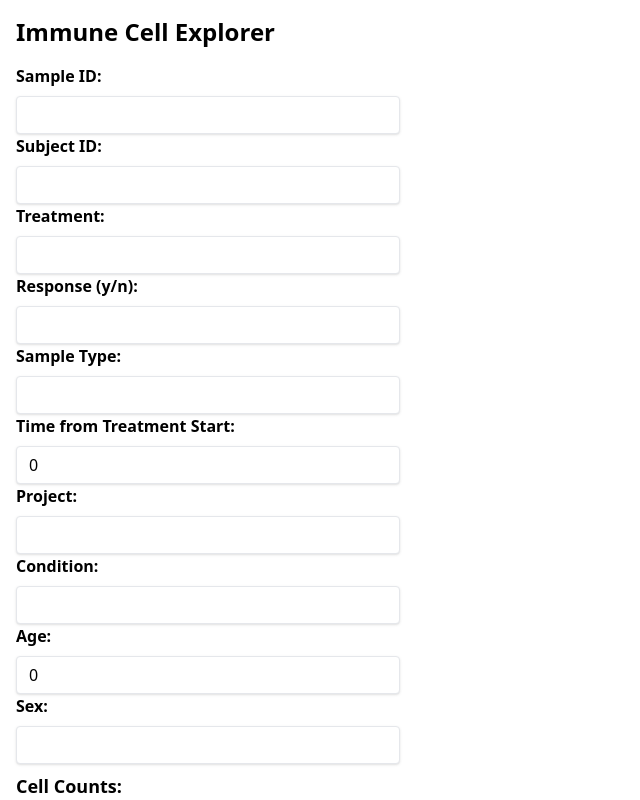
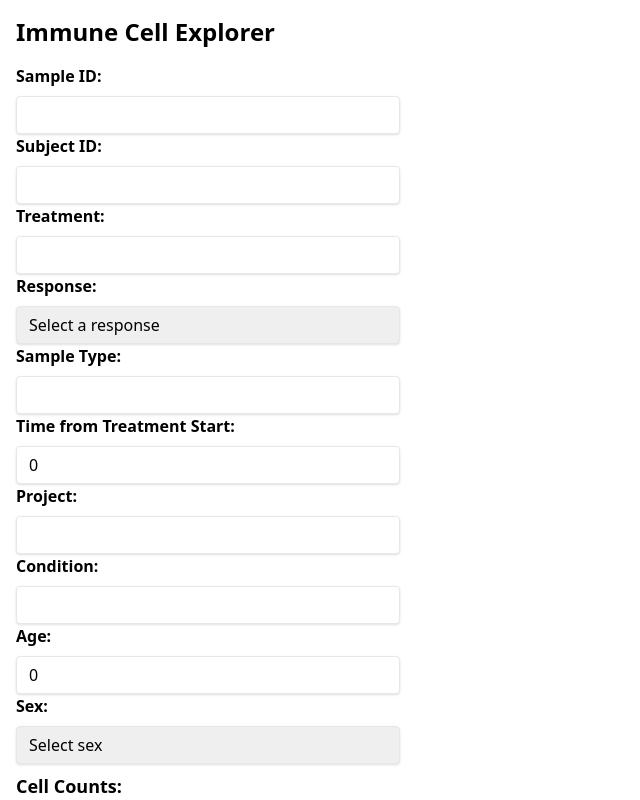
Before and after one commit to jpjepko/teiko-technical, a React (Create React App) app in the folder frontend/cyto-ui/: page / in a window 1280 px wide. Shown: the top 800 px of the page, without its empty margins (0-640 px from the left). Built offline with nearby package versions, Linux system fonts and the light colour scheme; no server answers.

Commit message:
cleanup form

```diff
--- a/frontend/cyto-ui/src/components/SampleForm.jsx
+++ b/frontend/cyto-ui/src/components/SampleForm.jsx
@@ -58,43 +58,61 @@ export default function SampleForm({ onSuccess }) {
     <form className="max-w-sm" onSubmit={handleSubmit}>
       <div>
         <label className="block font-bold mb-2">Sample ID: </label>
-        <input className="shadow appearance-none border rounded w-full py-2 px-3 leading-tight focus:outline-none focus:shadow-outline" name="sample_id" value={form.sample_id} onChange={handleChange} required />
+        <input className="shadow appearance-none border rounded w-full py-2 px-3 leading-tight" name="sample_id" value={form.sample_id} onChange={handleChange} required />
       </div>
       <div>
         <label className="block font-bold mb-2">Subject ID: </label>
-        <input className="shadow appearance-none border rounded w-full py-2 px-3 leading-tight focus:outline-none focus:shadow-outline" name="subject_id" value={form.subject_id} onChange={handleChange} required />
+        <input className="shadow appearance-none border rounded w-full py-2 px-3 leading-tight" name="subject_id" value={form.subject_id} onChange={handleChange} required />
       </div>
       <div>
         <label className="block font-bold mb-2">Treatment: </label>
-        <input className="shadow appearance-none border rounded w-full py-2 px-3 leading-tight focus:outline-none focus:shadow-outline" name="treatment" value={form.treatment} onChange={handleChange} />
+        <input className="shadow appearance-none border rounded w-full py-2 px-3 leading-tight" name="treatment" value={form.treatment} onChange={handleChange} />
       </div>
       <div>
-        <label className="block font-bold mb-2">Response (y/n): </label>
-        <input className="shadow appearance-none border rounded w-full py-2 px-3 leading-tight focus:outline-none focus:shadow-outline" name="response" value={form.response} onChange={handleChange} />
+        <label className="block font-bold mb-2">Response: </label>
+        <select
+          className="shadow appearance-none border rounded w-full py-2 px-3 leading-tight"
+          name="sex"
+          value={form.sex}
+          onChange={handleChange}
+        >
+          <option value="">Select a response</option>
+          <option value="y">Yes</option>
+          <option value="n">No</option>
+        </select>
       </div>
       <div>
         <label className="block font-bold mb-2">Sample Type: </label>
-        <input className="shadow appearance-none border rounded w-full py-2 px-3 leading-tight focus:outline-none focus:shadow-outline" name="sample_type" value={form.sample_type} onChange={handleChange} />
+        <input className="shadow appearance-none border rounded w-full py-2 px-3 leading-tight" name="sample_type" value={form.sample_type} onChange={handleChange} />
       </div>
       <div>
         <label className="block font-bold mb-2">Time from Treatment Start: </label>
-        <input className="shadow appearance-none border rounded w-full py-2 px-3 leading-tight focus:outline-none focus:shadow-outline" name="time_from_treatment_start" type="number" value={form.time_from_treatment_start} onChange={handleChange} />
+        <input className="shadow appearance-none border rounded w-full py-2 px-3 leading-tight" name="time_from_treatment_start" type="number" value={form.time_from_treatment_start} onChange={handleChange} />
       </div>
       <div>
         <label className="block font-bold mb-2">Project: </label>
-        <input className="shadow appearance-none border rounded w-full py-2 px-3 leading-tight focus:outline-none focus:shadow-outline" name="project" value={form.project} onChange={handleChange} />
+        <input className="shadow appearance-none border rounded w-full py-2 px-3 leading-tight" name="project" value={form.project} onChange={handleChange} />
       </div>
       <div>
         <label className="block font-bold mb-2">Condition: </label>
-        <input className="shadow appearance-none border rounded w-full py-2 px-3 leading-tight focus:outline-none focus:shadow-outline" name="condition" value={form.condition} onChange={handleChange} />
+        <input className="shadow appearance-none border rounded w-full py-2 px-3 leading-tight" name="condition" value={form.condition} onChange={handleChange} />
       </div>
       <div>
         <label className="block font-bold mb-2">Age: </label>
-        <input className="shadow appearance-none border rounded w-full py-2 px-3 leading-tight focus:outline-none focus:shadow-outline" name="age" type="number" value={form.age} onChange={handleChange} />
+        <input className="shadow appearance-none border rounded w-full py-2 px-3 leading-tight" name="age" type="number" value={form.age} onChange={handleChange} />
       </div>
       <div>
         <label className="block font-bold mb-2">Sex: </label>
-        <input className="shadow appearance-none border rounded w-full py-2 px-3 leading-tight focus:outline-none focus:shadow-outline" name="sex" value={form.sex} onChange={handleChange} />
+        <select
+          className="shadow appearance-none border rounded w-full py-2 px-3 leading-tight"
+          name="sex"
+          value={form.sex}
+          onChange={handleChange}
+        >
+          <option value="">Select sex</option>
+          <option value="M">Male</option>
+          <option value="F">Female</option>
+        </select>
       </div>
 
       <fieldset>
```
